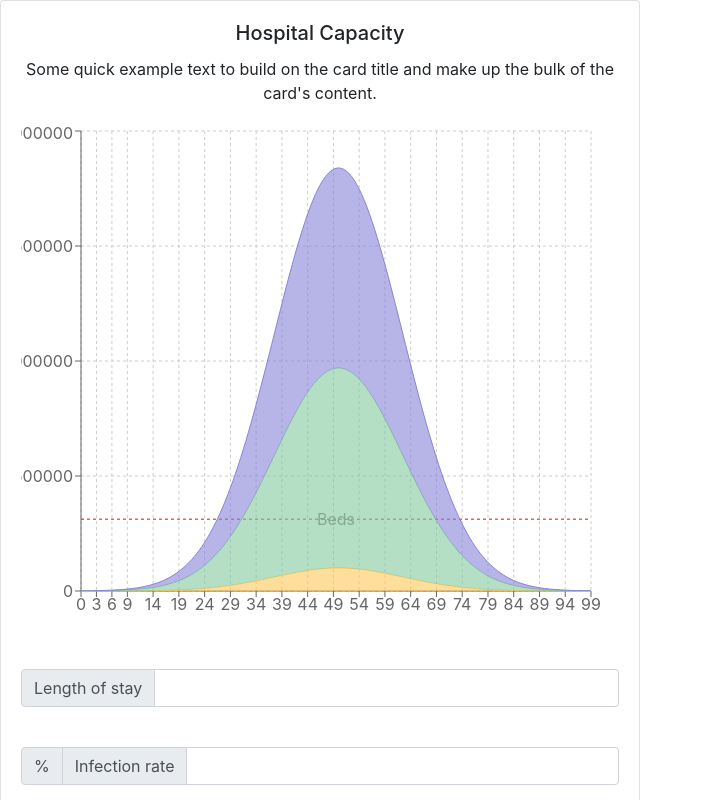
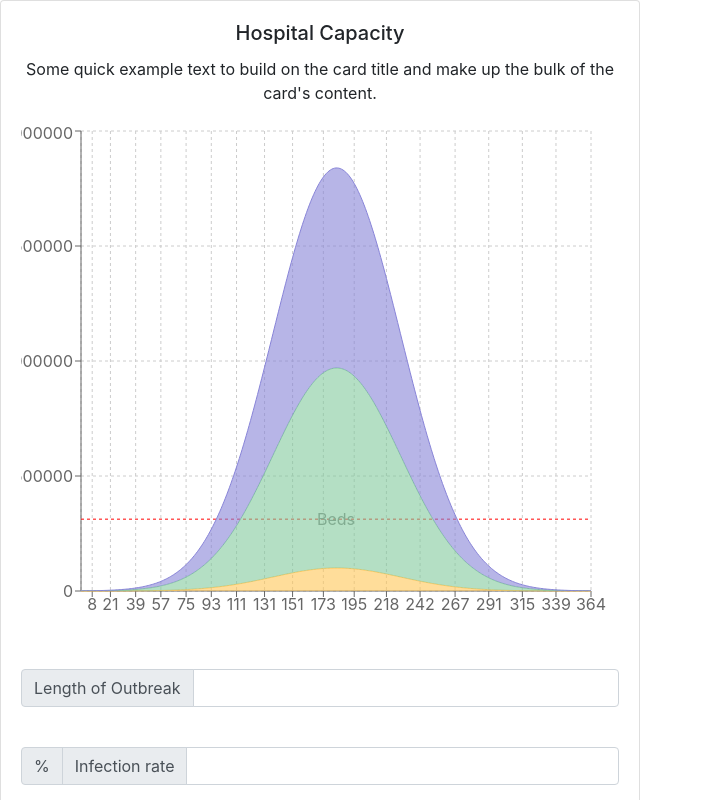
Before and after one commit to jonstokes/hospital-capacity-model, a React (Create React App) app: page / in a window 1280 px wide. Shown: the top 800 px of the page, without its empty margins (0-703 px from the left). Built offline with nearby package versions, Linux system fonts and the light colour scheme.

Commit message:
Convert input to number

```diff
--- a/src/Chart.js
+++ b/src/Chart.js
@@ -7,21 +7,29 @@ function stdNormalDistribution (x) {
   return Math.pow(Math.E,-Math.pow(x,2)/2)/Math.sqrt(2*Math.PI);
 }
 
-//Change to props soon
-const lengthOfOutbreak = 100;
+export default class Example extends PureComponent {
+  lengthOfOutbreak() {
+    const { lengthOfOutbreak } = this.props
+    if(typeof(lengthOfOutbreak) == 'string') {
+      return Number(lengthOfOutbreak)
+    } else {
+      return lengthOfOutbreak
+    }
+  }
 
-export default class Example extends PureComponent {
-  computeNormalForDay(day, toalBedsNeeded) {
+  computeNormalForDay(day, totalBedsNeeded) {
+    const lengthOfOutbreak = this.lengthOfOutbreak();
     const midpoint = lengthOfOutbreak / 2.0;
     const scalingFactor = 8.0 / lengthOfOutbreak;
     const normalizedBedCount = stdNormalDistribution((day - midpoint) * scalingFactor);
 
-    return(normalizedBedCount * toalBedsNeeded)
+    return(normalizedBedCount * totalBedsNeeded)
   }
 
   generateData() {
+    const { hospital, icu, deaths } = this.props;
+    const lengthOfOutbreak = this.lengthOfOutbreak();
     const dayRange = [...Array(lengthOfOutbreak).keys()];
-    const { hospital, icu, deaths } = this.props;
     const bedData = dayRange.map((day) => {
       return({
         name: day,
@@ -36,7 +44,6 @@ export default class Example extends PureComponent {
 
   render() {
     const bedData = this.generateData();
-    console.log(bedData);
 
     return (
       <ResponsiveContainer width={600} height={500}>
--- a/src/Controls.js
+++ b/src/Controls.js
@@ -5,16 +5,16 @@ export default class Controls extends Component {
   constructor() {
     /* 1. Initialize Ref */
     super();
-    this.lengthOfStay = React.createRef();
+    this.lengthOfOutbreak = React.createRef();
     this.infectionRate = React.createRef();
     this.hospitalRate = React.createRef();
     this.icuRate = React.createRef();
     this.fatalityRate = React.createRef();
  }
 
- handleLengthOfStayChange() {
-    const value = this.lengthOfStay.current.value
-    this.props.updateLengthOfStay(value)
+ handleLengthOfOutbreakChange() {
+    const value = this.lengthOfOutbreak.current.value
+    this.props.updateLengthOfOutbreak(value)
  }
 
  handleInfectionRateChange() {
@@ -42,11 +42,11 @@ handleFatalityRateChange() {
       <div style={{ paddingTop: '2rem' }}>
         <InputGroup className="mb-3">
           <InputGroup.Prepend>
-            <InputGroup.Text id="inputGroup-sizing-default">Length of stay</InputGroup.Text>
+            <InputGroup.Text id="inputGroup-sizing-default">Length of Outbreak</InputGroup.Text>
           </InputGroup.Prepend>
           <FormControl
-            ref={this.lengthOfStay}
-            onChange={() => this.handleLengthOfStayChange()}
+            ref={this.lengthOfOutbreak}
+            onChange={() => this.handleLengthOfOutbreakChange()}
             aria-label="Default"
             aria-describedby="inputGroup-sizing-default"
           />
@@ -85,7 +85,7 @@ handleFatalityRateChange() {
           </InputGroup.Prepend>
           <FormControl
             ref={this.icuRate}
-            onChange={() => this.handleLengthOfStayChange()}
+            onChange={() => this.handleLengthOfOutbreakChange()}
             aria-label="Default"
             aria-describedby="inputGroup-sizing-default"
           />
--- a/src/MainPanel.js
+++ b/src/MainPanel.js
@@ -8,7 +8,7 @@ export default class MainPanel extends Component {
   constructor() {
     super();
     this.state = {
-      lengthOfStay: 10,
+      lengthOfOutbreak: 365,
       infectionRate: 10,
       hospitalRate: 20,
       icuRate: 5,
@@ -18,8 +18,8 @@ export default class MainPanel extends Component {
     this.population = 327000000.0
   }
 
-  updateLengthOfStay = (value) => {
-    this.setState({ lengthOfStay: value })
+  updateLengthOfOutbreak = (value) => {
+    this.setState({ lengthOfOutbreak: value })
   }
 
   updateInfectionRate = (value) => {
@@ -62,6 +62,8 @@ export default class MainPanel extends Component {
   }
 
   render() {
+    const { lengthOfOutbreak } = this.state;
+
     return (
       <Card style={{ width: '40rem' }}>
         <Card.Body>
@@ -72,6 +74,7 @@ export default class MainPanel extends Component {
           </Card.Text>
           <Figure>
             <Chart
+              lengthOfOutbreak={lengthOfOutbreak}
               infections={this.infections()}
               hospital={this.hospital()}
               icu={this.hospital()}
@@ -79,7 +82,7 @@ export default class MainPanel extends Component {
             />
           </Figure>
           <Controls
-            updateLengthOfStay={this.updateLengthOfStay}
+            updateLengthOfOutbreak={this.updateLengthOfOutbreak}
             updateInfectionRate={this.updateInfectionRate}
             updateHospitalRate={this.updateHospitalRate}
             updateIcuRate={this.updateIcuRate}
```
